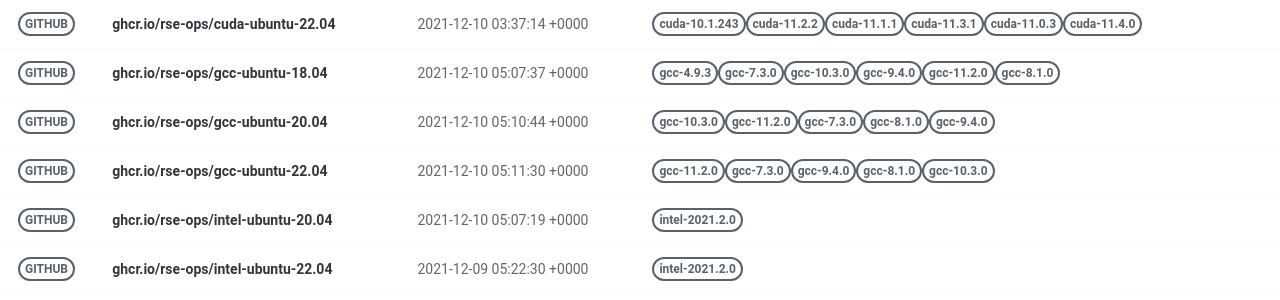
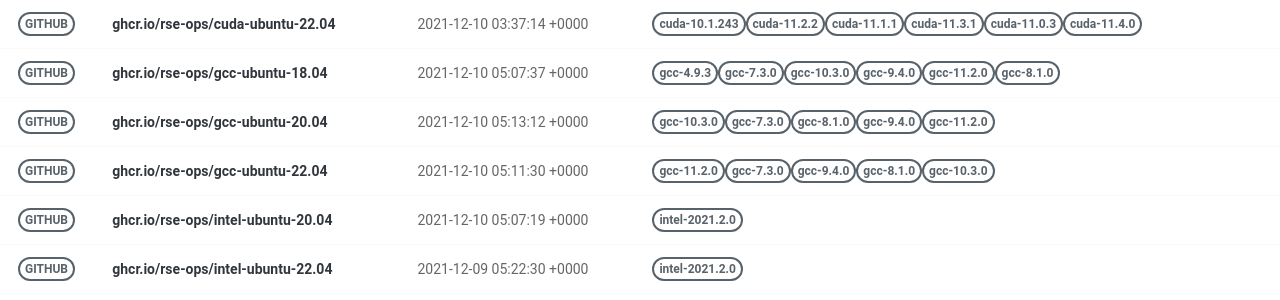
Before and after one commit to rse-ops/docker-images, a Jekyll site: the page built from pages/index.md, in a window 1280 px wide. Shown: the part 326-626 px from the top of the page. Built offline with Jekyll 4.4.1, drawn with Linux system fonts in a browser that asks for light colours; nearby versions of some CDN libraries.

Commit message:
Automated push to update library 2021-12-10

```diff
--- a/_library/ghcr.io-rse-ops-gcc-ubuntu-20.04.md
+++ b/_library/ghcr.io-rse-ops-gcc-ubuntu-20.04.md
@@ -1,7 +1,7 @@
 ---
 layout: container
 name: ghcr.io/rse-ops/gcc-ubuntu-20.04
-updated_at: 2021-12-10 05:10:44.871724
+updated_at: 2021-12-10 05:13:12.847453
 
 
 container_url: https://github.com/orgs/rse-ops/packages/container/package/gcc-ubuntu-20.04
```
Also changed, not shown: other parts of _library/ghcr.io-rse-ops-gcc-ubuntu-20.04.md (+3 -3 lines).
